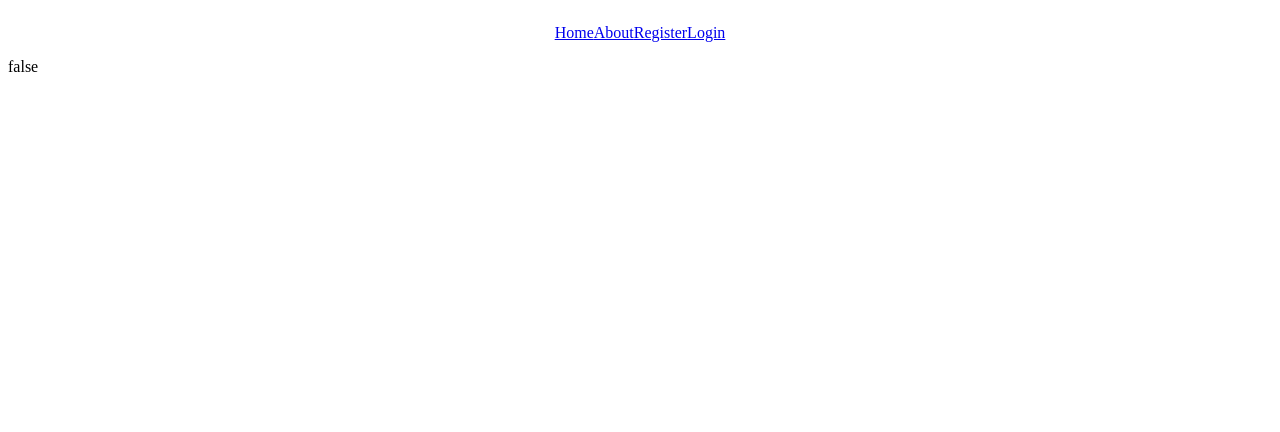
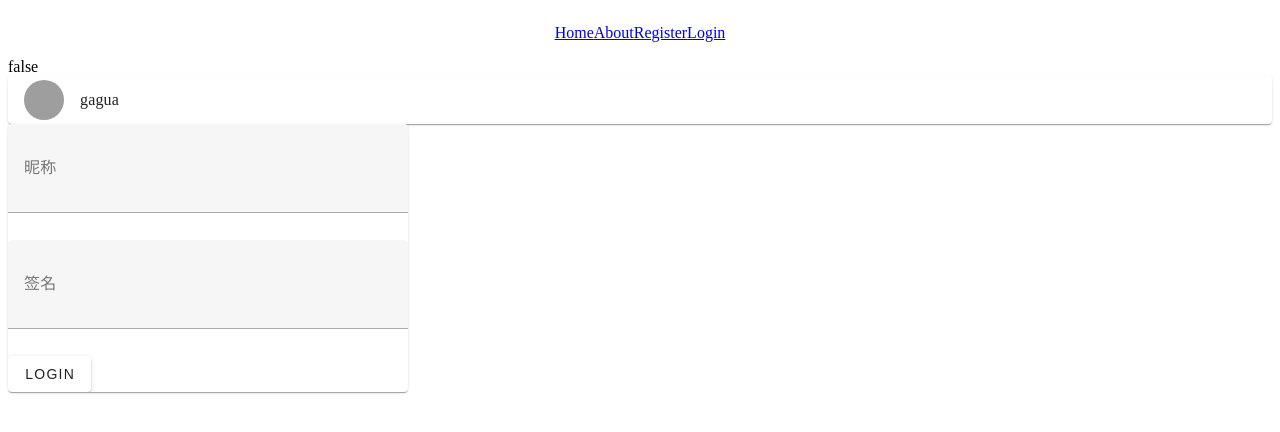
Before and after one commit to wangyue-gagua/onlineChatVue, a Vue app: page / in a window 1280 px wide. Shown: the top 432 px of the page. Built offline with nearby package versions, Linux system fonts and the light colour scheme; grey boxes are pictures that could not be loaded.

Commit message:
init cloudstore

```diff
--- a/src/firebaseConfig.ts
+++ b/src/firebaseConfig.ts
@@ -2,6 +2,7 @@
 import { initializeApp } from "firebase/app";
 import { getAnalytics } from "firebase/analytics";
 import { connectAuthEmulator, getAuth } from "firebase/auth";
+import { connectFirestoreEmulator, getFirestore } from "firebase/firestore";
 // TODO: Add SDKs for Firebase products that you want to use
 // https://firebase.google.com/docs/web/setup#available-libraries
 
@@ -23,5 +24,7 @@ const analytics = getAnalytics(app);
 
 // Initialize Firebase Authentication and get a reference to the service
 const auth = getAuth(app);
+const db = getFirestore(app);
 connectAuthEmulator(auth, "http://localhost:9099");
-export { auth };
+connectFirestoreEmulator(db, "localhost", 8080);
+export { auth, db };
--- a/src/views/HomeView.vue
+++ b/src/views/HomeView.vue
@@ -1,10 +1,43 @@
-<script setup lang="ts">import { useLoginStateStore } from '@/stores/loginState';
+<script setup lang="ts">
+import { auth } from '@/firebaseConfig';
+import { useLoginStateStore } from '@/stores/loginState';
+import { ref } from 'vue';
+import Profile from '../components/Profile.vue';
+
 
 const loginStateStore = useLoginStateStore()
+const chatAuth = auth
+const user = chatAuth.currentUser
+let nickname = "gagua"
+let email = ""
+let photoURL = ""
+if (user !== null) {
+    nickname = user.displayName ?? nickname
+    email = user.email ?? ""
+    photoURL = user.photoURL ?? ""
+}
+
+const snackbar = ref(false);
+const snackbarTimeOut = 1000
 </script>
 
 <template>
   <main>
     {{ loginStateStore.isLoggedIn }}
+    <Profile :title="nickname" :subtitle="email" />
+    <v-card class="loginCard" max-width="400">
+        <v-form>
+            <v-text-field v-model="email" label="昵称" required>
+            </v-text-field>
+            <v-text-field v-model="password" label="签名">
+            </v-text-field>
+            <v-btn @click="emailLogin">
+                Login
+            </v-btn>
+        </v-form>
+    </v-card>
+    <v-snackbar v-model="snackbar" :timeout="snackbarTimeOut">
+        Modified 勝った
+    </v-snackbar>
   </main>
 </template>
--- a/src/views/Register.vue
+++ b/src/views/Register.vue
@@ -1,7 +1,9 @@
 <script setup lang="ts">
-import { auth } from '@/firebaseConfig';
+import { auth, db } from '@/firebaseConfig';
 import { createUserWithEmailAndPassword } from '@firebase/auth';
+import { addDoc, collection } from '@firebase/firestore';
 import { ref } from 'vue';
+
 
 const email = ref('');
 const password = ref('');
@@ -9,6 +11,16 @@ const snackbarTimeOut = 1000
 const snackbar = ref(false);
 
 const chatAuth = auth
+const chatDb = db
+// try {
+//     const userDocRef = await addDoc(collection(chatDb, "usersInfo"), {
+//         first: "Ada",
+//         last: "Lovelace",
+//         born: 1815
+//     });
+// } catch (error) {
+
+// }
 const emailCreateCount = () => {
     createUserWithEmailAndPassword(chatAuth, email.value, password.value)
         .then((userCredential) => {
```
